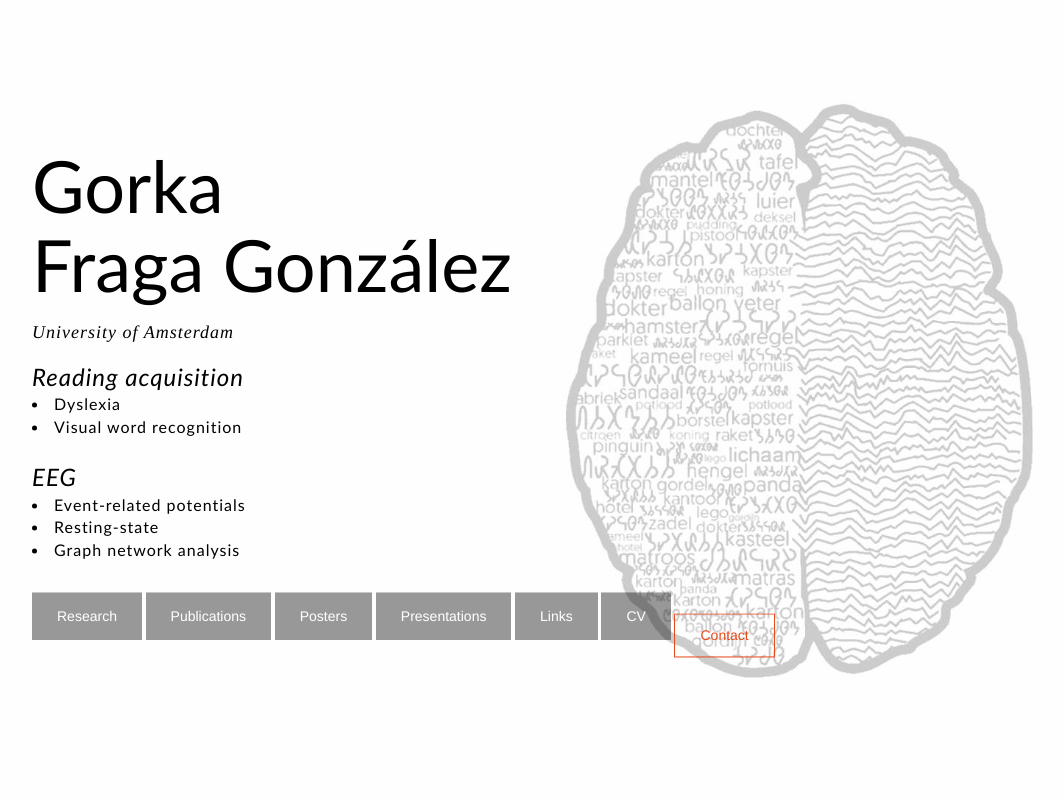
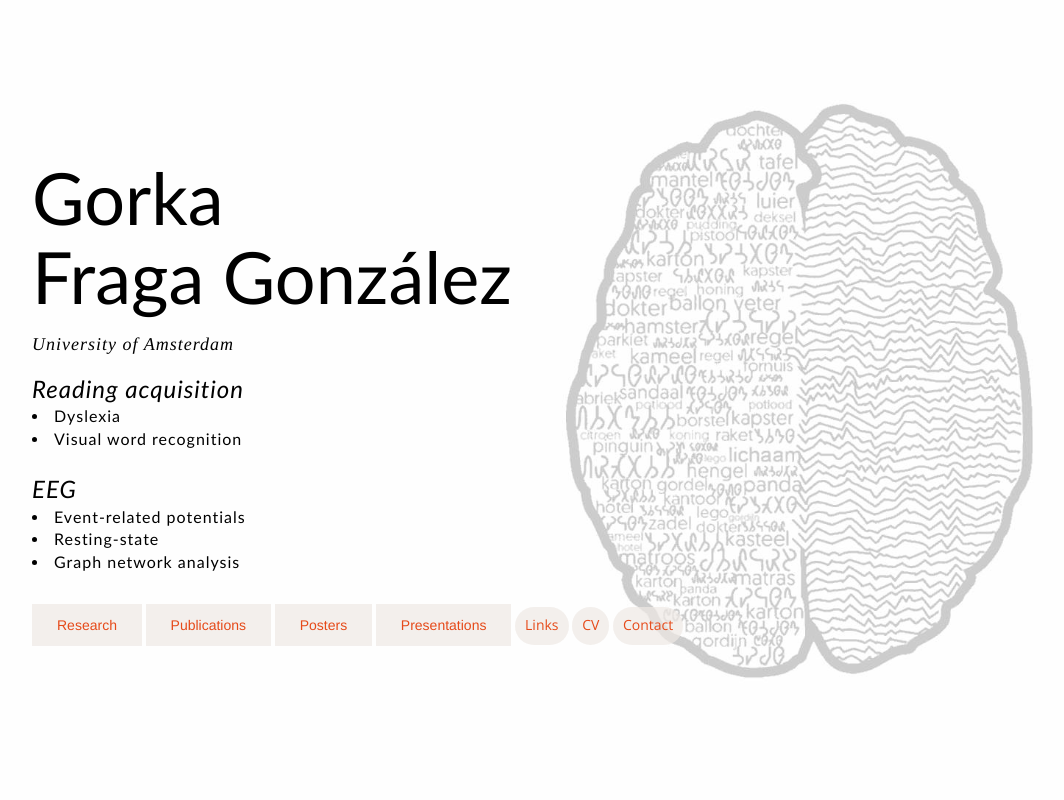
Before and after one commit to j3j5/gorkafraga.github.io, a plain HTML site: page index.html in a window 1280 px wide. Shown: the top 800 px of the page, without its empty margins (38-1102 px from the left). Drawn offline with nearby package versions, Linux system fonts and the light colour scheme.

Commit message:
messing with buttons

```diff
--- a/css/style.css
+++ b/css/style.css
@@ -588,10 +588,11 @@ a:focus {
 /* --- Ghost button --- */
 
 .btn-ghost {
-	background: transparent;
-	font-weight: 300;
+    border: none;
+    background-color:rgba(238,233,228, .7);
+	font-weight: 400;
 	position: relative;
-	display: inline-block;
+	display: inline-flex;
 	margin: 15px 0px;
 	padding: 12px 10px;
 	border-radius: 23px;
@@ -663,14 +664,16 @@ a:focus {
 /* --- Fill up button --- */
 
 .btn-fillup {
-	color: #fff;
-	font-weight: 300;
+    color: #fff;
+    border: 1px solid rgb(128,128,128);
+   	font-weight: 300;
 	text-align: center;
 	position: relative;
 	display: inline-block;
 	padding: 12px 30px;
 	margin: 15px auto 0;
-	overflow: hidden;
+    border-radius: 23px;
+	overflow:hidden;
 	zoom: 1;
 	border: 0;
 	text-decoration: none;
--- a/index.html
+++ b/index.html
@@ -95,14 +95,13 @@
                             </font>
 
 							</h4>
-                        <a href="#research" class="btn-fillup btn-strong-style dark deep-orange "> Research </a>
-                        <a href="#publications" class="btn-fillup btn-strong-style dark deep-orange  "> Publications </a>
-                        <a href="#posters" class="btn-fillup btn-strong-style dark deep-orange  "> Posters </a>
-                        <a href="#presentations" class="btn-fillup btn-strong-style dark deep-orange  "> Presentations </a>
-                        <a href="#links" class="btn-fillup btn-strong-style dark deep-orange  "> Links </a>
-                        <a href= "#CV"
-                           class="btn-fillup btn-strong-style dark deep-orange ">CV</a>
-                     <a href="#contact" class="btn-ghost btn-strong-style dark deep-orange">Contact</a>
+                        <a href="#research" class="btn-ghost btn-strong-style dark deep-orange "> Research </a>
+                        <a href="#publications" class="btn-ghost btn-strong-style dark deep-orange  "> Publications </a>
+                        <a href="#posters" class="btn-ghost btn-strong-style dark deep-orange  "> Posters </a>
+                        <a href="#presentations" class="btn-ghost btn-strong-style dark deep-orange  "> Presentations </a>
+                        <a href="#links" class="btn-ghost dark deep-orange"> Links </a>
+                        <a href= "#CV" class="btn-ghost dark deep-orange ">CV</a>
+                        <a href="#contact" class="btn-ghost dark deep-orange">Contact</a>
                     </div>
                 </div>
             </div>
```
